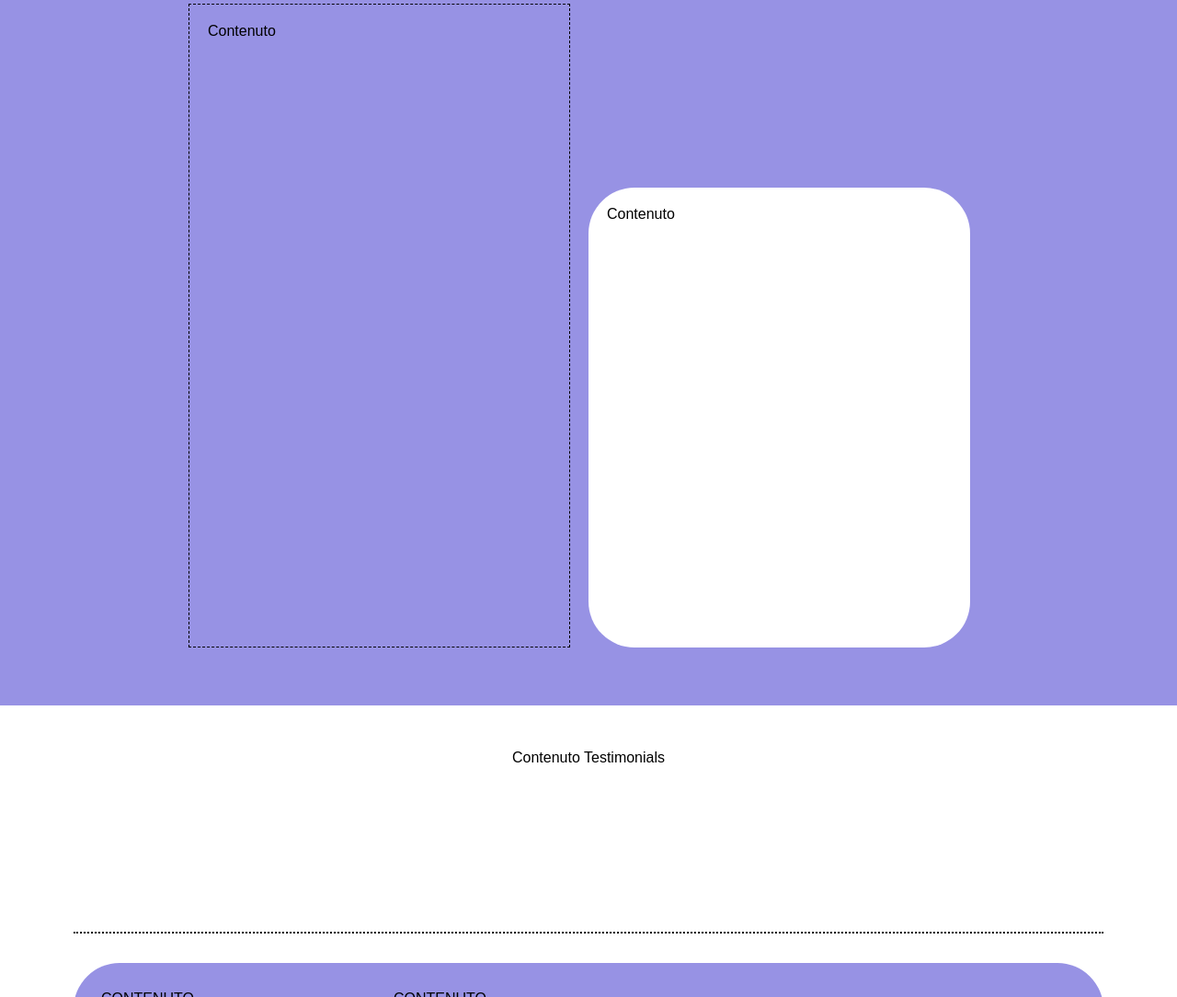
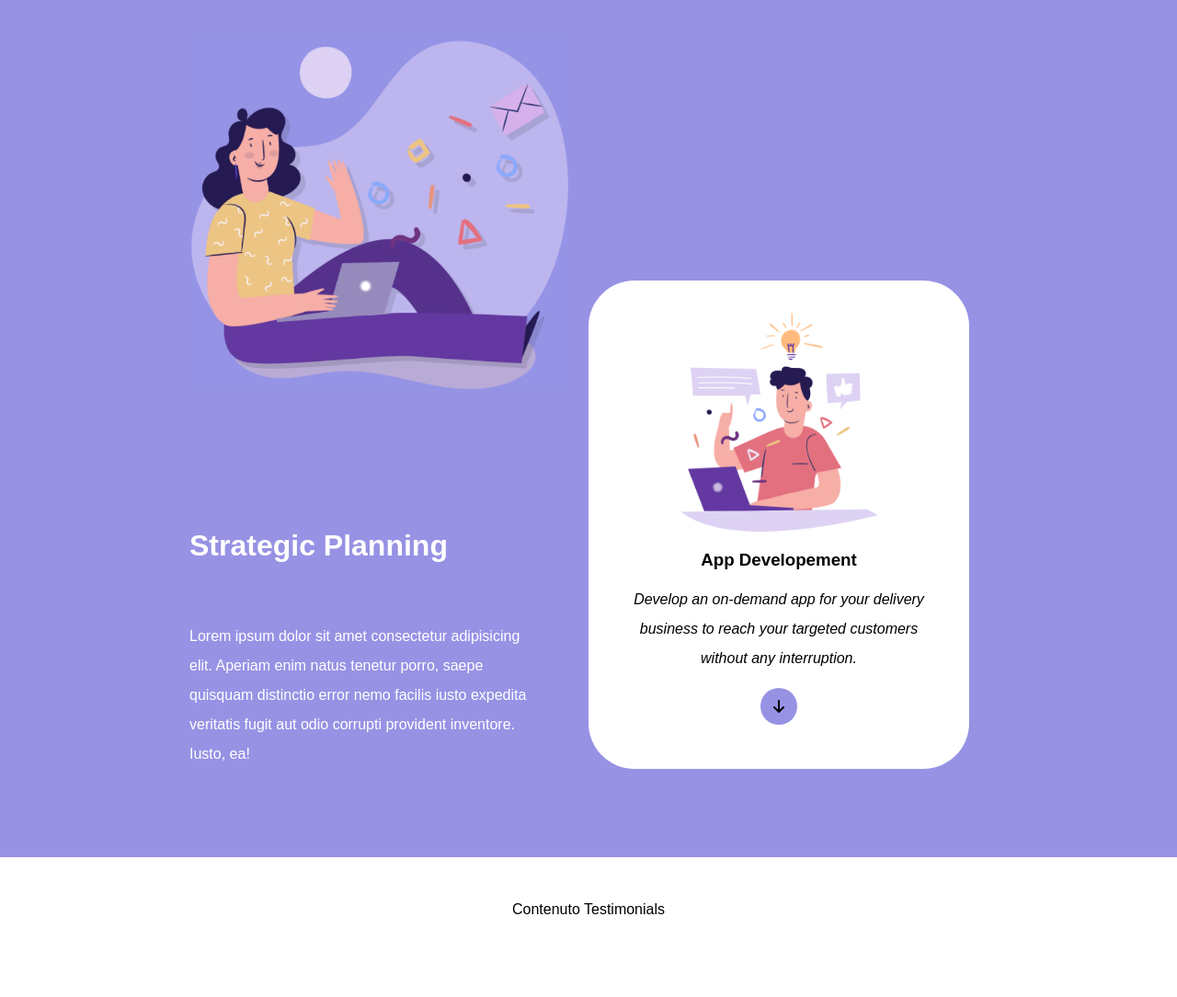
Before and after one commit to vincenzomercadante/htmlcss-responsive-layout, a plain HTML site: page index.html in a window 1280 px wide. Shown: the part 1011-2095 px from the top of the page at 92% size. Drawn offline with Linux system fonts and the light colour scheme.

Commit message:
feat sostituzione elementi Planning

```diff
--- a/index.html
+++ b/index.html
@@ -123,9 +123,23 @@
                 <!-- container elementi -->
                 <div class="container">
                     <!-- sezione strategic planning-->
-                    <div class="strategic-col">Contenuto</div>
+                    <div class="strategic-col">
+                        <!-- contenitore immagine -->
+                        <div class="img-container">
+                            <img src="./img/planning1.png" alt="planning1">
+                        </div>
+                        <div class="text-container">
+                            <h3 class="section-title">Strategic Planning</h3>
+                            <p>Lorem ipsum dolor sit amet consectetur adipisicing elit. Aperiam enim natus tenetur porro, saepe quisquam distinctio error nemo facilis iusto expedita veritatis fugit aut odio corrupti provident inventore. Iusto, ea!</p>
+                        </div>
+                    </div>
                     <!-- sezione app developement -->
-                    <div class="app-col">Contenuto</div>
+                    <div class="app-col">
+                        <img src="./img/planning2.png" alt="planning2">
+                        <h3 class="section-title">App Developement</h3>
+                        <p>Develop an on-demand app for your delivery business to reach your targeted customers without any interruption.</p>
+                        <span class="arrow"><i class="fa-solid fa-arrow-down"></i></span>
+                    </div>
                 </div>
             </section>
             <!-- fine sezione planning -->
--- a/style/style.css
+++ b/style/style.css
@@ -47,6 +47,10 @@ a{
     color: inherit;
 }
 
+section{
+    padding: 3rem 0;
+}
+
 .btn{
     padding: 10px 15px;
     border-radius: 20px;
@@ -55,6 +59,10 @@ a{
 img{
     display: block;
     width: 100%;
+}
+
+p{
+    line-height: 2rem;
 }
 
 /* ! HEADER */
@@ -187,13 +195,9 @@ section:nth-child(even){
 }
 
 /* ! planning section */
-#planning{
-    padding: 3rem 0;
-}
-
 #planning .container{
     max-width: 900px;
-    padding: 15px;
+    padding: 3rem 1rem;
     display: flex;
     align-items: flex-end;
     flex-wrap: wrap;
@@ -202,21 +206,64 @@ section:nth-child(even){
 
 #planning .container > *{
     width: calc(50% - 20px);
-    padding: 20px;
 }
 
 #planning .container > .strategic-col{
-    /* debug */
-    border: 1px dashed black;
-    min-height: 700px;
+    color: white;
 }
 
 #planning .container > .app-col{
+    padding: 2rem;
+    display: flex;
+    flex-direction: column;
+    justify-content: space-between;
+    align-items: center;
     border-radius: 50px;
+    text-align: center;
+    color: black;
     background-color: white;
-
     /* debug */
     min-height: 500px;
+}
+
+.app-col > *{
+    margin-bottom: 1rem;
+}
+
+.strategic-col .img-container{
+    margin-bottom: 150px;
+}
+
+.strategic-col .text-container{
+    padding-right: 2rem;
+}
+
+.strategic-col .text-container .section-title{
+    font-size: 2rem;
+    margin-bottom: 4rem;
+}
+
+.app-col .section-title{
+
+}
+
+.app-col img{
+    width: 70%;
+}
+
+.app-col p{
+    font-style: italic;
+}
+
+#planning .arrow{
+    display: flex;
+    width: 40px;
+    height: 40px;
+    justify-content: center;
+    align-items: center;
+    border-radius: 50%;
+    line-height: 40px;
+    background-color: var(--main-color);
 }
 
 /* ! testimonials */
@@ -364,6 +411,10 @@ section:nth-child(even){
         margin-bottom: 1rem;
     }
 
+    .strategic-col .text-container .section-title{
+        font-size: 3rem;
+    }
+
     /* ! with-us */
     #with-us .col{
         width: 50%;
```
